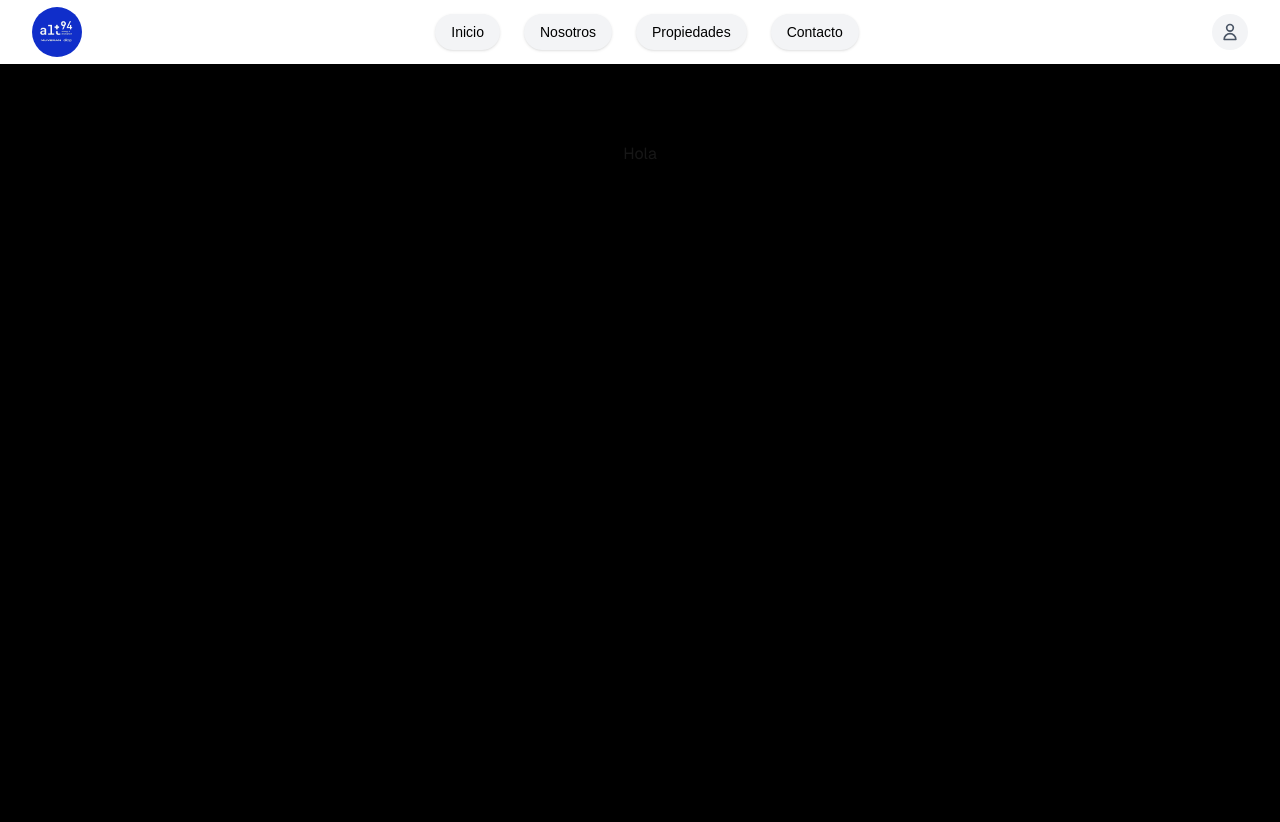
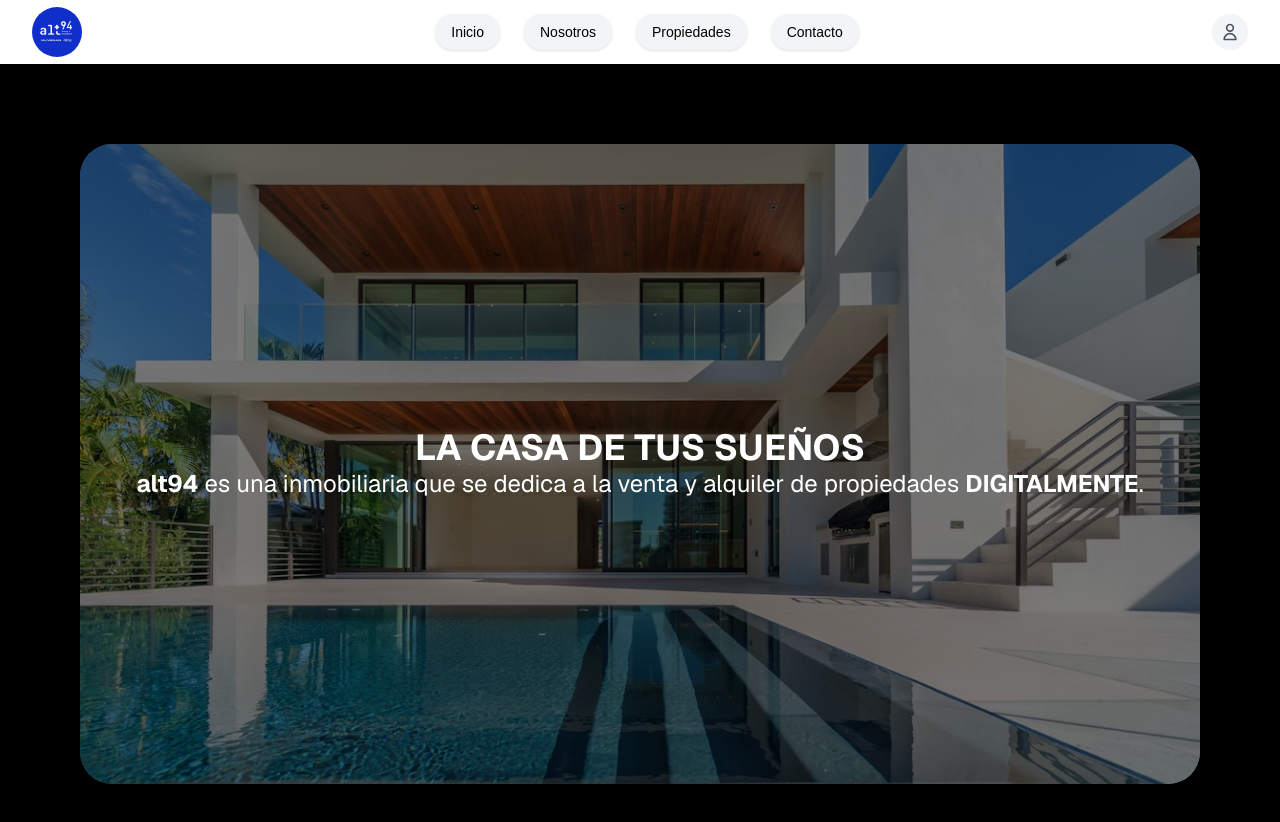
Before and after one commit to AlejandroGaGa/alt94, a Next.js app: page / in a window 1280 px wide. Shown: the top 822 px of the page. Built offline with nearby package versions, Linux system fonts and the light colour scheme.

Commit message:
feat: setup home banner

```diff
--- /dev/null
+++ b/app/components/Home/MainBanner.tsx
@@ -0,0 +1,28 @@
+import Image from 'next/image';
+
+const MainBanner = () => {
+    return (
+        <div className="grid items-center justify-items-center min-h-screen p-8 pb-20 gap-16 sm:p-20 font-[family-name:var(--font-geist-sans)]">
+            <div className="w-full h-full rounded-lg">
+                <div className="relative w-full h-full flex items-center justify-center rounded-4xl overflow-hidden">
+                    <Image
+                        src="/Inmobiliaria/inmobiliaria.webp"
+                        alt="Banner de inmobiliaria"
+                        fill
+                        className="object-cover"
+                        priority
+                    />
+                    <div className="absolute inset-0 bg-black/50 z-10" />
+                    <div className="absolute inset-0 bg-opacity-50 flex flex-col items-center justify-center rounded-4xl z-10">
+                        <h1 className="text-white text-4xl font-bold">LA CASA DE TUS SUEÑOS</h1>
+                        <p className="text-white text-2xl text-center px-8">
+                            <span className="font-bold">alt94</span> es una inmobiliaria que se dedica a la venta y alquiler de propiedades <span className="font-bold">DIGITALMENTE</span>.
+                        </p>
+                    </div>
+                </div>
+            </div>
+        </div>
+    )
+}
+
+export default MainBanner;
--- a/app/page.tsx
+++ b/app/page.tsx
@@ -1,9 +1,7 @@
-import Image from "next/image";
+import MainBanner from "./components/Home/MainBanner";
 
 export default function Home() {
   return (
-    <div className="grid grid-rows-[20px_1fr_20px] items-center justify-items-center min-h-screen p-8 pb-20 gap-16 sm:p-20 font-[family-name:var(--font-geist-sans)]">
-      <h1>Hola</h1>
-    </div>
+    <MainBanner />
   );
 }
```
Also changed, not shown: public/Inmobiliaria/inmobiliaria.webp (added).
